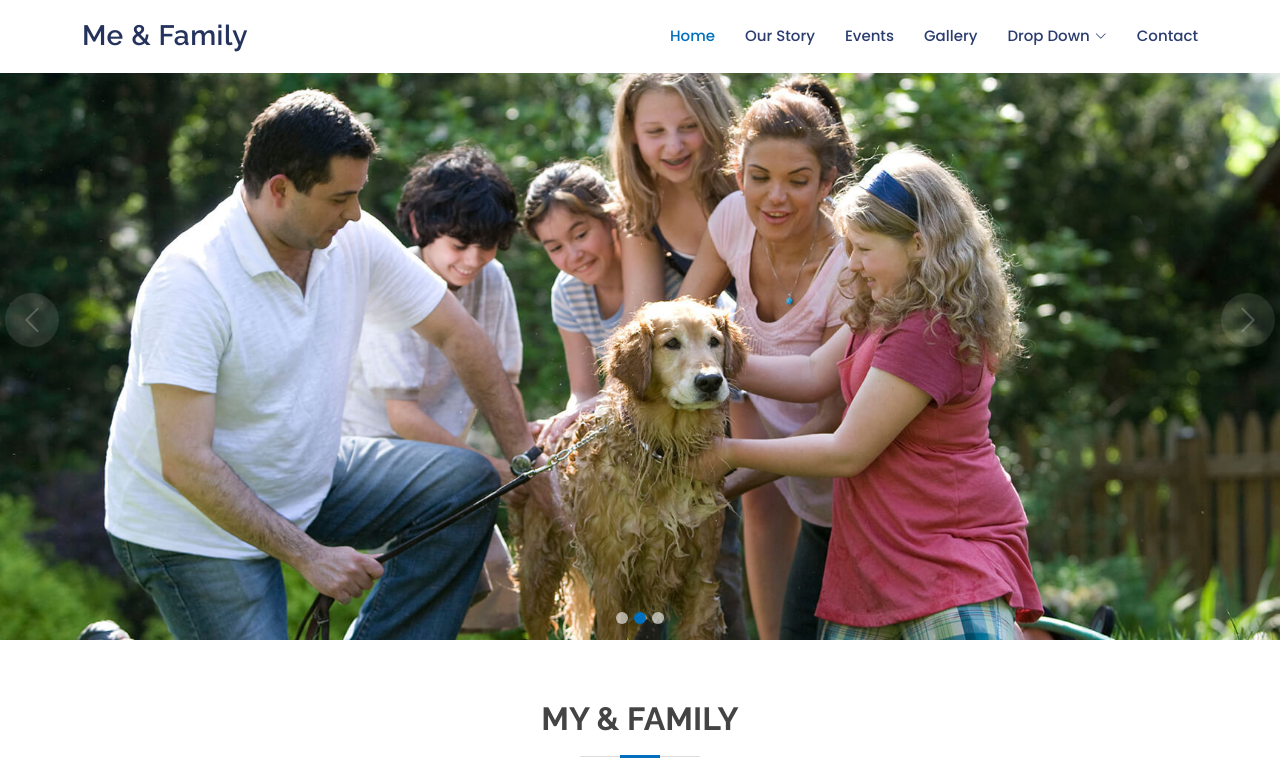
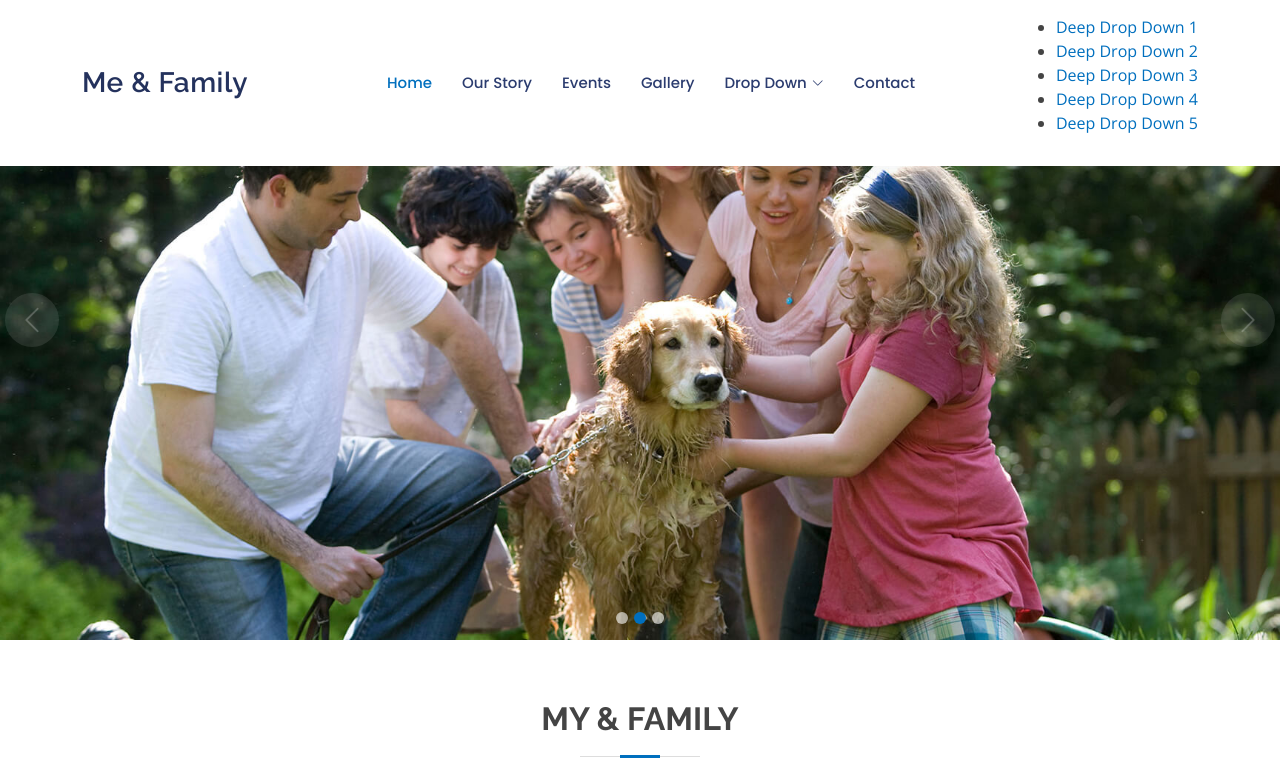
Before and after one commit to ChetanItware/Picnic1, a plain HTML site: page index.html in a window 1280 px wide. Shown: the top 775 px of the page. Drawn offline with nearby package versions, Linux system fonts and the light colour scheme.

Commit message:
Update index.html
ul

```diff
--- a/index.html
+++ b/index.html
@@ -73,7 +73,13 @@
         </ul>
         <i class="bi bi-list mobile-nav-toggle"></i>
       </nav><!-- .navbar -->
-
+  <ul>
+                  <li><a href="#">Deep Drop Down 1</a></li>
+                  <li><a href="#">Deep Drop Down 2</a></li>
+                  <li><a href="#">Deep Drop Down 3</a></li>
+                  <li><a href="#">Deep Drop Down 4</a></li>
+                  <li><a href="#">Deep Drop Down 5</a></li>
+                </ul>
     </div>
   </header><!-- End Header -->
 
```
